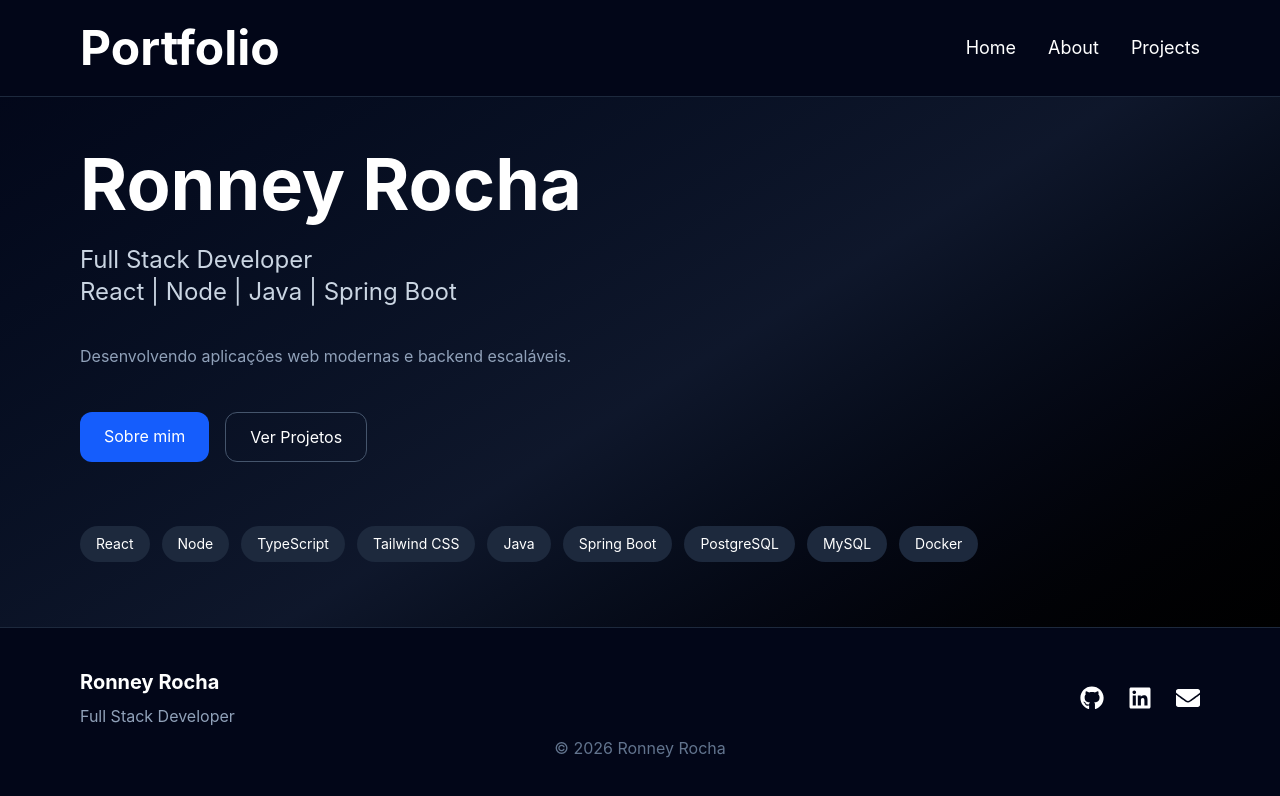
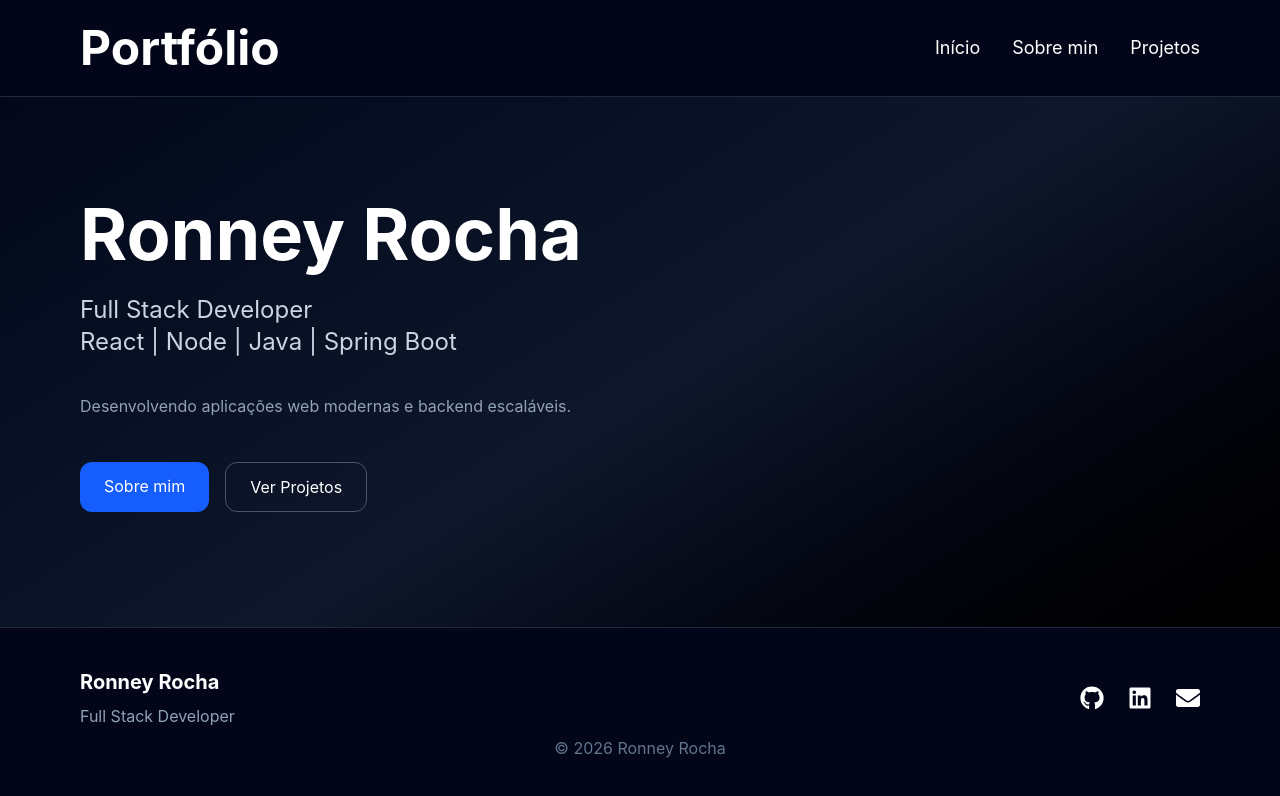
Before and after one commit to ronneyrv/portfolio-web, a React (Vite) app: page / in a window 1280 px wide. Shown: the top 796 px of the page. Built offline with nearby package versions, Linux system fonts and the light colour scheme.

Commit message:
refactor(ui): improve project cards and optimize images

```diff
--- a/src/components/Navbar/Navbar.tsx
+++ b/src/components/Navbar/Navbar.tsx
@@ -9,18 +9,18 @@ export default function Navbar() {
     <header className="w-full bg-slate-950 border-b border-slate-800">
       <nav className="h-24 px-8 lg:px-20 flex justify-between items-center">
         <Link to="/" className="text-3xl md:text-5xl font-bold">
-          Portfolio
+          Portfólio
         </Link>
 
         <div className="hidden md:flex gap-8 text-lg">
           <Link to="/" className="hover:text-blue-400 transition">
-            Home
+            Início
           </Link>
           <Link to="/about" className="hover:text-blue-400 transition">
-            About
+            Sobre min
           </Link>
           <Link to="/projects" className="hover:text-blue-400 transition">
-            Projects
+            Projetos
           </Link>
         </div>
         <button
--- a/src/components/ProjectCard/ProjectCard.tsx
+++ b/src/components/ProjectCard/ProjectCard.tsx
@@ -1,5 +1,6 @@
 import { FaDesktop, FaGithub } from "react-icons/fa";
 import type { Project } from "../../types/Projects";
+import ProjectImage from "../ProjectImage/ProjectImage";
 
 interface ProjectCardProps {
   project: Project;
@@ -7,25 +8,30 @@ interface ProjectCardProps {
 
 export default function ProjectCard({ project }: ProjectCardProps) {
   return (
-    <div className="w-full h-full bg-slate-800 rounded-2xl overflow-hidden shadow-lg hover:shadow-2xl hover:-translate-y-2 transition-all duration-300 flex flex-col">
-      <img
-        src={project.imageUrl}
-        alt="Image not found"
-        className="h-56 w-full object-cover"
-      />
-      <div className="p-6 flex flex-col grow">
-        <h2 className="text-2xl font-bold text-white line-clamp-1" title={project.title}>
+    <article className="group bg-slate-800 rounded-2xl overflow-hidden border border-slate-700 shaadow-lg transition-all duration-300 hover:-translate-y-2 hover:border-blue-500 hover:shadow-2xl h-115 flex flex-col">
+      <ProjectImage src={project.imageUrl} alt={project.title} />
+      <div className="p-6 flex flex-col flex-1">
+        <h2
+          className="text-2xl font-bold text-white line-clamp-1"
+          title={project.title}
+        >
           {project.title}
         </h2>
-        <p className="mt-4 text-gray-300 line-clamp-3" title={project.description}>
+
+        <p
+          className="mt-4 text-gray-300 text-sm flex-1 line-clamp-5"
+          title={project.description}
+        >
           {project.description}
         </p>
-        <div className="mt-auto pt-6 flex gap-4">
+
+        <div className="flex gap-4 mt-6">
           <a
             href={project.githubUrl}
             target="_blank"
             rel="noreferrer"
-            className="text-white hover:text-blue-400"
+            aria-label="Github"
+            className="text-white hover:text-blue-400 transition-colors"
           >
             <FaGithub size={22} />
           </a>
@@ -33,14 +39,16 @@ export default function ProjectCard({ project }: ProjectCardProps) {
             href={project.demoUrl}
             target="_blank"
             rel="noreferrer"
+            aria-label="Demo"
             className="
             text-white
-            hover:text-green-400"
+            hover:text-green-400
+            transition-colors"
           >
             <FaDesktop size={22} />
           </a>
         </div>
       </div>
-    </div>
+    </article>
   );
 }
--- a/src/components/ProjectCarousel/ProjectCarousel.tsx
+++ b/src/components/ProjectCarousel/ProjectCarousel.tsx
@@ -39,7 +39,7 @@ export default function ProjectCarousel({ projects }: Props) {
       }}
     >
       {projects.map(project => (
-        <SwiperSlide key={project.id} className="flex h-auto">
+        <SwiperSlide key={project.id} className="flex h-auto mt-2">
           <ProjectCard project={project} />
         </SwiperSlide>
       ))}
--- /dev/null
+++ b/src/components/ProjectImage/ProjectImage.tsx
@@ -0,0 +1,30 @@
+import { useState } from "react";
+import { optimizeImage } from "../../utils/cloudinary";
+
+interface Props {
+  src: string;
+  alt: string;
+}
+
+export default function ProjectImage({ src, alt }: Props) {
+  const [error, setError] = useState(false);
+
+  const fallback = "https://placehold.co/800x400/0f172a/ffffff?text=Project";
+
+  return (
+    <div className="relative
+  h-56
+  bg-slate-100
+  flex
+  items-center
+  justify-center
+  overflow-hidden">
+      <img
+        src={error ? fallback : optimizeImage(src)}
+        alt={alt}
+        onError={() => setError(true)}
+        className="w-full h-full object-contain p-2 transition-transform duration-500 group-hover:scale-120"
+      />
+    </div>
+  );
+}
--- a/src/pages/Home/Hero.tsx
+++ b/src/pages/Home/Hero.tsx
@@ -1,22 +1,9 @@
 import { Link } from "react-router-dom";
 
 export default function Hero() {
-  const technologies = [
-    "React",
-    "Node",
-    "TypeScript",
-    "Tailwind CSS",
-    "Java",
-    "Spring Boot",
-    "PostgreSQL",
-    "MySQL",
-    "Docker",
-  ];
-
   return (
     <section className="min-h-[calc(100vh-300px)] px-8 lg:px-20 flex items-center">
       <div className="max-w-7xl mx-auto w-full">
-
         <h1 className="text-6xl md:text-7xl font-bold mt-4">Ronney Rocha</h1>
 
         <h2 className="text-2xl text-slate-300 mt-6">
@@ -43,17 +30,9 @@ export default function Hero() {
           >
             Ver Projetos
           </Link>
-        </div>
+          <div>
 
-        <div className="flex flex-wrap gap-3 mt-16">
-          {technologies.map((tech) => (
-            <span
-              key={tech}
-              className="bg-slate-800 px-4 py-2 rounded-full text-sm hover:bg-blue-600 transition"
-            >
-              {tech}
-            </span>
-          ))}
+          </div>
         </div>
       </div>
     </section>
--- a/src/pages/Projects/Projects.tsx
+++ b/src/pages/Projects/Projects.tsx
@@ -36,8 +36,8 @@ export default function Projects() {
   }
 
   return (
-    <section className="w-full grow px-8 lg:px-20 py-16">
-      <h1 className="text-center text-6xl font-bold mb-16">Projects</h1>
+    <section className="w-full grow px-8 lg:px-20 py-10">
+      <h1 className="text-center text-6xl font-bold mb-10">Projects</h1>
       <ProjectCarousel projects={projects} />
     </section>
   );
--- /dev/null
+++ b/src/utils/cloudinary.ts
@@ -0,0 +1,8 @@
+export function optimizeImage(url:string){
+
+  return url.replace(
+    "/upload/",
+    "/upload/w_800,h_400,c_fit,q_auto,f_auto/"
+  );
+
+}
```
Also changed, not shown: 1 other file (tests, documents, lock files or other folders).
